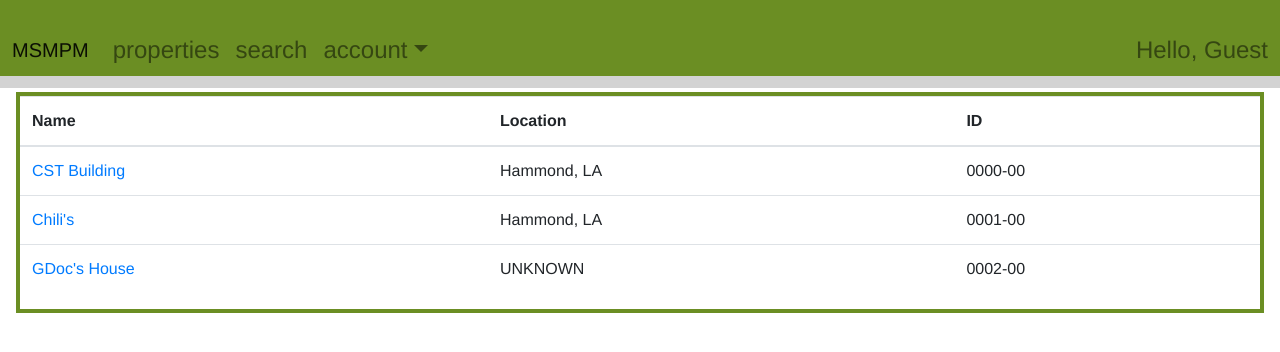
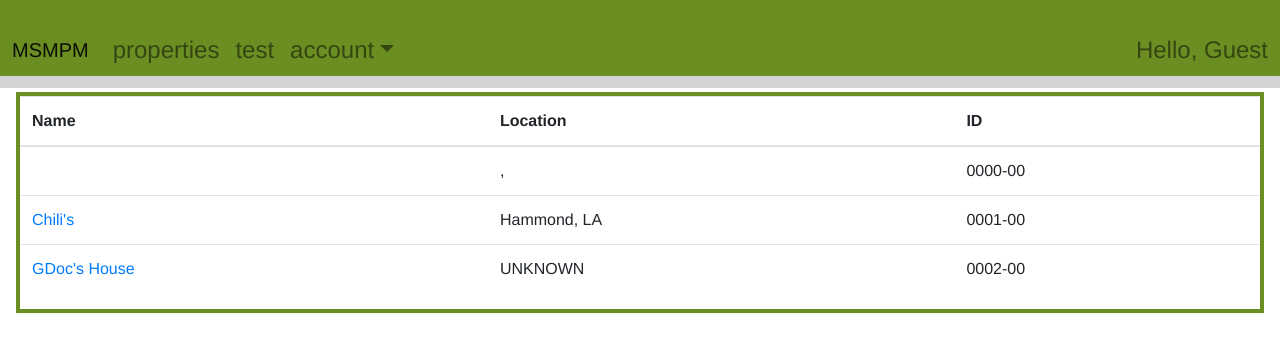
Before and after one commit to thomasgit227/CMPS285, a React (Create React App) app in the folder msmpm/msmpm/: page /properties in a window 1280 px wide. Shown: the top 352 px of the page. Built offline with nearby package versions, Linux system fonts and the light colour scheme.

Commit message:
Reworking Property List

```diff
--- a/msmpm/msmpm/src/App.js
+++ b/msmpm/msmpm/src/App.js
@@ -6,6 +6,7 @@ import MyProperty from './selected_property/MyProperty';
 import Properties from './all_properties/Properties';
 import Template from './main_components/Template';
 import Login from './login/Login';
+import Test from './home_page/Test'
 import AppNavbar from './main_components/AppNavbar';
 
 function App() {
@@ -25,6 +26,9 @@ function App() {
 
           <Route exact path="/login/"> <Login/> </Route>
 
+          <Route exact path="/test/"> <Test/> </Route>
+
+
           <Route> <Redirect to = "/home"> </Redirect> </Route>
 
         </Switch>
--- /dev/null
+++ b/msmpm/msmpm/src/all_properties/ListedProperty.js
@@ -0,0 +1,30 @@
+import React, { useEffect, useState } from 'react';
+import './All_Properties.css';
+import {
+    Table,
+} from 'reactstrap';
+import {
+    Link,
+} from 'react-router-dom';
+
+export default function ListedProperty() {
+
+    const [info, setInfo] = useState({
+        name: "",
+        city: "",
+        state: "",
+        id: "0000-00"
+    });
+
+    return(
+        <tr>
+            <td>
+                <Link to="/properties/myproperty/">
+                    {info.name}
+                </Link>
+            </td>
+            <td>{info.city}, {info.state}</td>
+            <td>{info.id}</td>
+        </tr>
+    );
+}
--- a/msmpm/msmpm/src/all_properties/PropertyList.js
+++ b/msmpm/msmpm/src/all_properties/PropertyList.js
@@ -6,6 +6,7 @@ import {
 import {
     Link,
 } from 'react-router-dom';
+import ListedProperty from './ListedProperty';
 
 export default function PropertyList() {
     return (
@@ -19,16 +20,7 @@ export default function PropertyList() {
                     </tr>
                 </thead>
                 <tbody>
-                    <tr>
-                        <td>
-                            <Link to="/properties/myproperty/">
-                                CST Building
-                            </Link>
-                        </td>
-                        <td>Hammond, LA</td>
-                        <td>0000-00</td>
-                    </tr>
-
+                    <ListedProperty/>
                     <tr>
                         <td>
                             <Link to="/properties/myproperty/">
--- a/msmpm/msmpm/src/home_page/Test.js
+++ b/msmpm/msmpm/src/home_page/Test.js
@@ -26,13 +26,6 @@ export default function Test() {
             <Button color = 'success' onClick = {makePost} block>post</Button>
             <br/>
             <Button color = 'secondary' onClick = {doGet} block>get</Button>
-
-            <br/>
-            <br/>
-            <br/>
-            <p>
-                Temporary Change of Home Page
-            </p>
         </div>
     );
 }
--- a/msmpm/msmpm/src/home_page/home_page.css
+++ b/msmpm/msmpm/src/home_page/home_page.css
@@ -8,6 +8,7 @@
 
 .leaderboard {
   border: .25em solid olivedrab;
+  box-shadow: .5em .5em lightgray;
 }
 
 .edithistory_heading {
@@ -16,6 +17,7 @@
 
 .edithistory {
   border: .25em solid olivedrab;
+  box-shadow: .5em .5em lightgray;
 }
 
 .test {
--- a/msmpm/msmpm/src/main_components/AppNavbar.js
+++ b/msmpm/msmpm/src/main_components/AppNavbar.js
@@ -39,7 +39,7 @@ export default function AppNavbar() {
                 <NavLink href="/properties/">properties</NavLink>
               </NavItem>
               <NavItem>
-                <NavLink href="/search/">search</NavLink>
+                <NavLink href="/test/">test</NavLink>
               </NavItem>
               <UncontrolledDropdown nav inNavbar>
                 <DropdownToggle nav caret>
```
